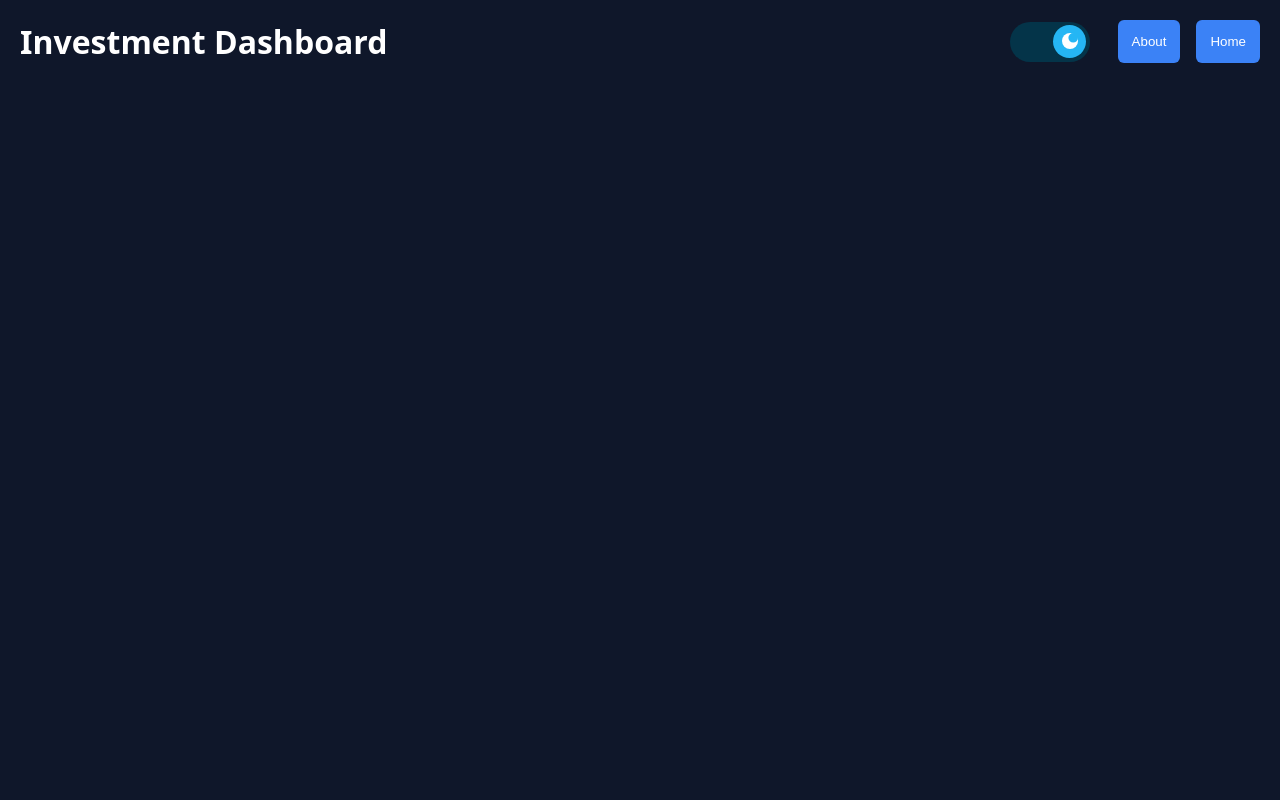
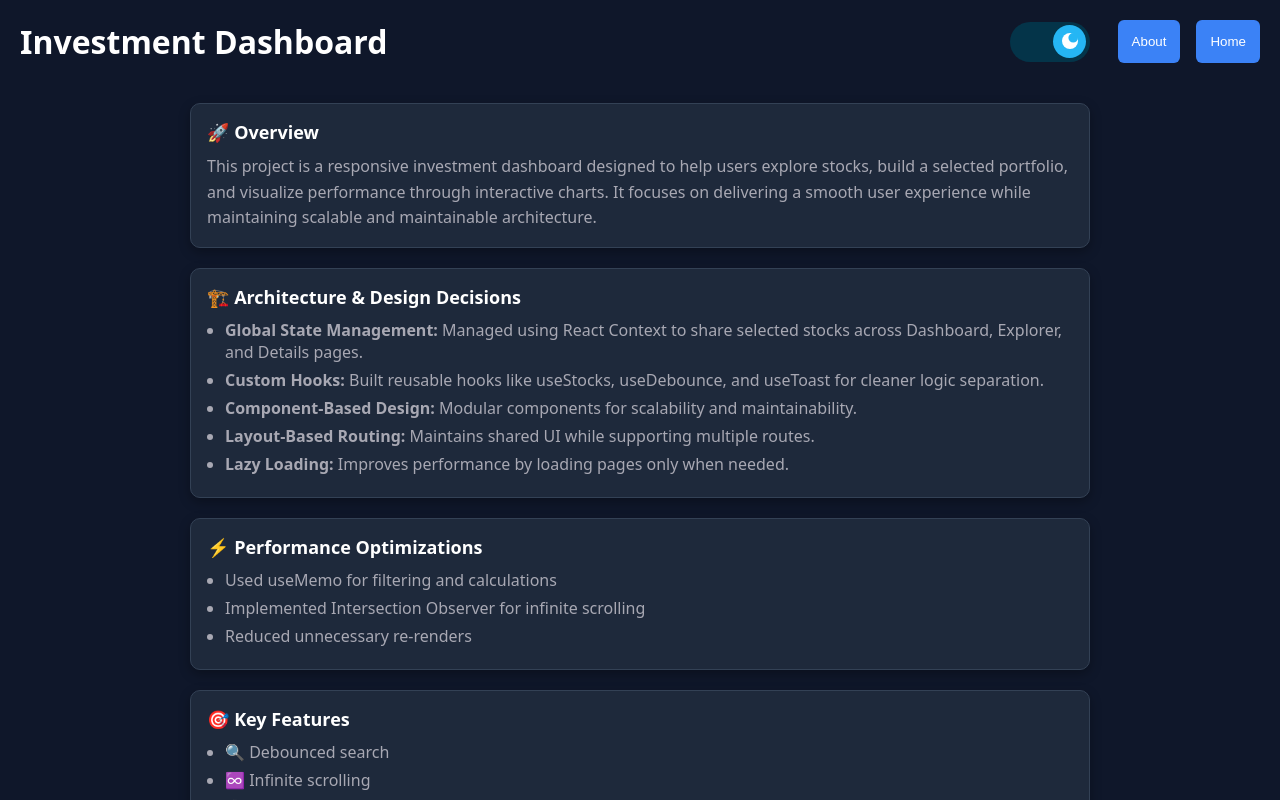
Before and after one commit to PrajaktaParit21/investment-dashboard-react, a React (Vite) app: page / in a window 1280 px wide. Both pictures are taken after a click on the button "About". Shown: the top 800 px of the page. Built offline with nearby package versions, Linux system fonts and the light colour scheme.

Commit message:
created About page

```diff
--- a/src/App.jsx
+++ b/src/App.jsx
@@ -1,20 +1,21 @@
-import MainLayout from "./pages/MainLayout"
+import MainLayout from "./pages/MainLayout";
 import Header from "./components/Header";
 import "./index.css";
 import { Route, Routes } from "react-router-dom";
 import StockDetails from "./pages/StockDetails";
+import About from "./pages/About";
 
 function App() {
   return (
     <>
       <Header />
       <Routes>
-        <Route path="/" element={<MainLayout/>} />
-        <Route path="/stock/:id" element={<StockDetails/>} />
+        <Route path="/" element={<MainLayout />} />
+        <Route path="/stock/:id" element={<StockDetails />} />
+        <Route path="/about" element={<About />} />
       </Routes>
     </>
-
-  )
+  );
 }
 
-export default App
+export default App;
--- /dev/null
+++ b/src/pages/About.jsx
@@ -0,0 +1,83 @@
+import styles from "./About.module.css";
+
+export default function About() {
+  return (
+    <div className={styles.container}>
+      <section className={styles.section}>
+        <h2>🚀 Overview</h2>
+        <p>
+          This project is a responsive investment dashboard designed to help
+          users explore stocks, build a selected portfolio, and visualize
+          performance through interactive charts. It focuses on delivering a
+          smooth user experience while maintaining scalable and maintainable
+          architecture.
+        </p>
+      </section>
+
+      <section className={styles.section}>
+        <h2>🏗️ Architecture & Design Decisions</h2>
+        <ul>
+          <li>
+            <strong>Global State Management:</strong> Managed using React Context
+            to share selected stocks across Dashboard, Explorer, and Details pages.
+          </li>
+          <li>
+            <strong>Custom Hooks:</strong> Built reusable hooks like useStocks,
+            useDebounce, and useToast for cleaner logic separation.
+          </li>
+          <li>
+            <strong>Component-Based Design:</strong> Modular components for
+            scalability and maintainability.
+          </li>
+          <li>
+            <strong>Layout-Based Routing:</strong> Maintains shared UI while supporting
+            multiple routes.
+          </li>
+          <li>
+            <strong>Lazy Loading:</strong> Improves performance by loading pages only when needed.
+          </li>
+        </ul>
+      </section>
+
+      <section className={styles.section}>
+        <h2>⚡ Performance Optimizations</h2>
+        <ul>
+          <li>Used useMemo for filtering and calculations</li>
+          <li>Implemented Intersection Observer for infinite scrolling</li>
+          <li>Reduced unnecessary re-renders</li>
+        </ul>
+      </section>
+
+      <section className={styles.section}>
+        <h2>🎯 Key Features</h2>
+        <ul>
+          <li>🔍 Debounced search</li>
+          <li>♾️ Infinite scrolling</li>
+          <li>➕ Add / ➖ Remove stocks</li>
+          <li>📊 Chart visualization</li>
+          <li>🔔 Toast notifications</li>
+          <li>🌗 Light / Dark mode</li>
+          <li>🔄 Retry on API failure</li>
+        </ul>
+      </section>
+
+      <section className={styles.section}>
+        <h2>🔮 Future Enhancements</h2>
+        <ul>
+          <li>Real-time stock API integration</li>
+          <li>Persistent portfolio</li>
+          <li>Advanced charts</li>
+          <li>User authentication</li>
+        </ul>
+      </section>
+
+      <section className={styles.section}>
+        <h2>💡 Conclusion</h2>
+        <p>
+          This project focuses on building a real-world frontend application with
+          proper architecture, performance considerations, and user-centric design.
+        </p>
+      </section>
+    </div>
+  );
+}
--- /dev/null
+++ b/src/pages/About.module.css
@@ -0,0 +1,49 @@
+.container {
+  max-width: 900px;
+  margin: auto;
+  padding: var(--spacing-lg);
+
+  display: flex;
+  flex-direction: column;
+  gap: var(--spacing-lg);
+
+  background-color: var(--color-bg);
+}
+
+.title {
+  font-size: 28px;
+  font-weight: bold;
+  text-align: center;
+  color: var(--color-text-primary);
+}
+
+.section {
+  background-color: var(--color-bg-card);
+  border: 1px solid var(--color-border);
+  border-radius: var(--radius-md);
+  padding: var(--spacing-md);
+  box-shadow: var(--shadow-card);
+
+  display: flex;
+  flex-direction: column;
+  gap: 10px;
+}
+
+.section h2 {
+  font-size: 18px;
+  color: var(--color-text-primary);
+}
+
+.section p {
+  color: var(--color-text-secondary);
+  line-height: 1.6;
+}
+
+.section ul {
+  padding-left: 18px;
+}
+
+.section li {
+  margin-bottom: 6px;
+  color: var(--color-text-secondary);
+}
```
